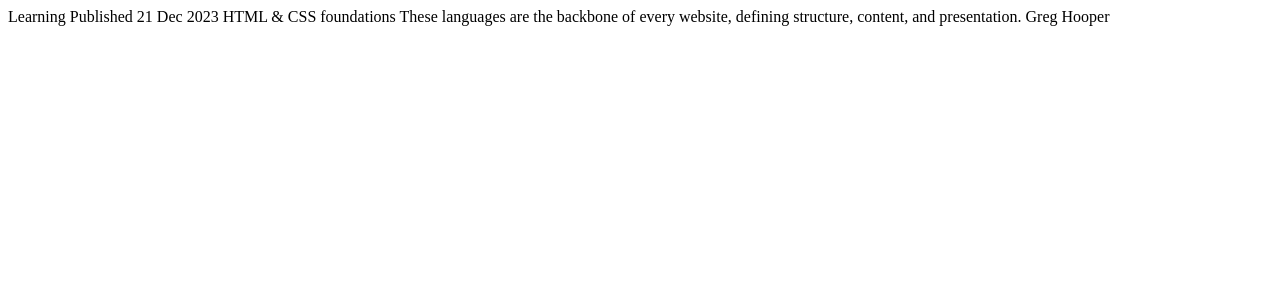
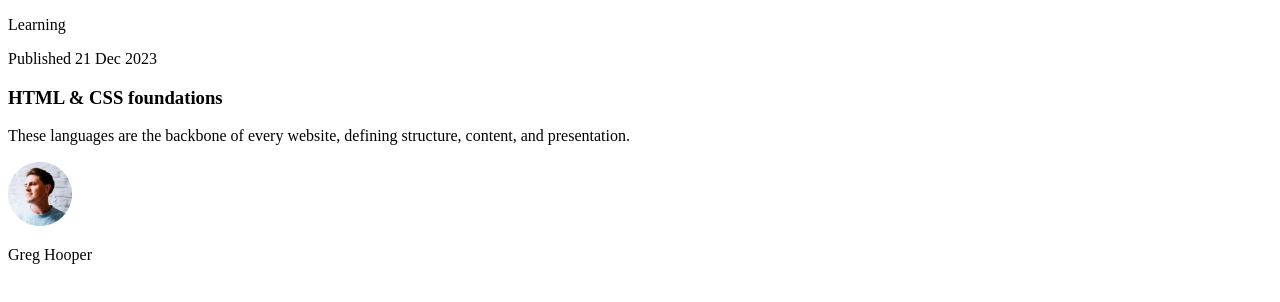
Before and after one commit to Komposit-Studio/blog-preview-card, a plain HTML site: page index.html in a window 1280 px wide. Drawn offline with Linux system fonts and the light colour scheme.

Commit message:
Update index.html

```diff
--- a/index.html
+++ b/index.html
@@ -17,8 +17,28 @@
     <link rel="stylesheet" href="style.css" />
   </head>
   <body>
-    Learning Published 21 Dec 2023 HTML & CSS foundations These languages are
-    the backbone of every website, defining structure, content, and
-    presentation. Greg Hooper
+    <article class="card">
+      <header></header>
+
+      <section>
+        <p class="tag">Learning</p>
+
+        <p class="date">Published 21 Dec 2023</p>
+
+        <h1>HTML & CSS foundations</h1>
+        <p class="description">
+          These languages are the backbone of every website, defining structure,
+          content, and presentation.
+        </p>
+      </section>
+
+      <footer>
+        <img
+          src="./assets/images/image-avatar.webp"
+          alt="Small photo of Greg Hooper, author of the blog post"
+        />
+        <p>Greg Hooper</p>
+      </footer>
+    </article>
   </body>
 </html>
```
